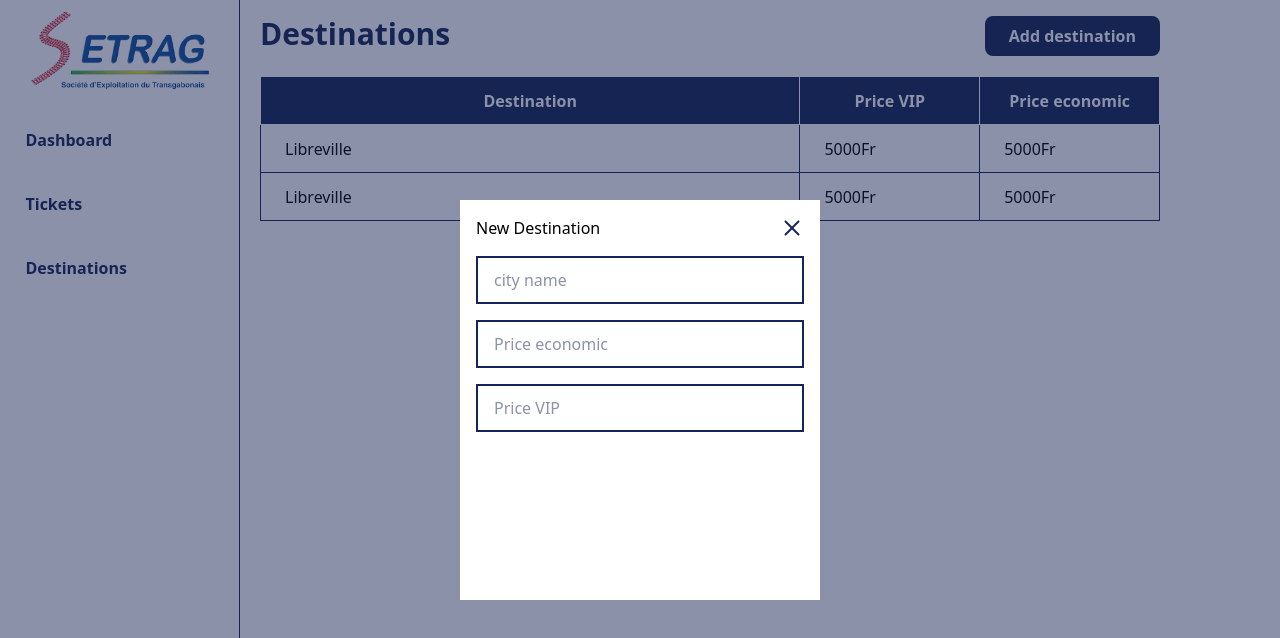
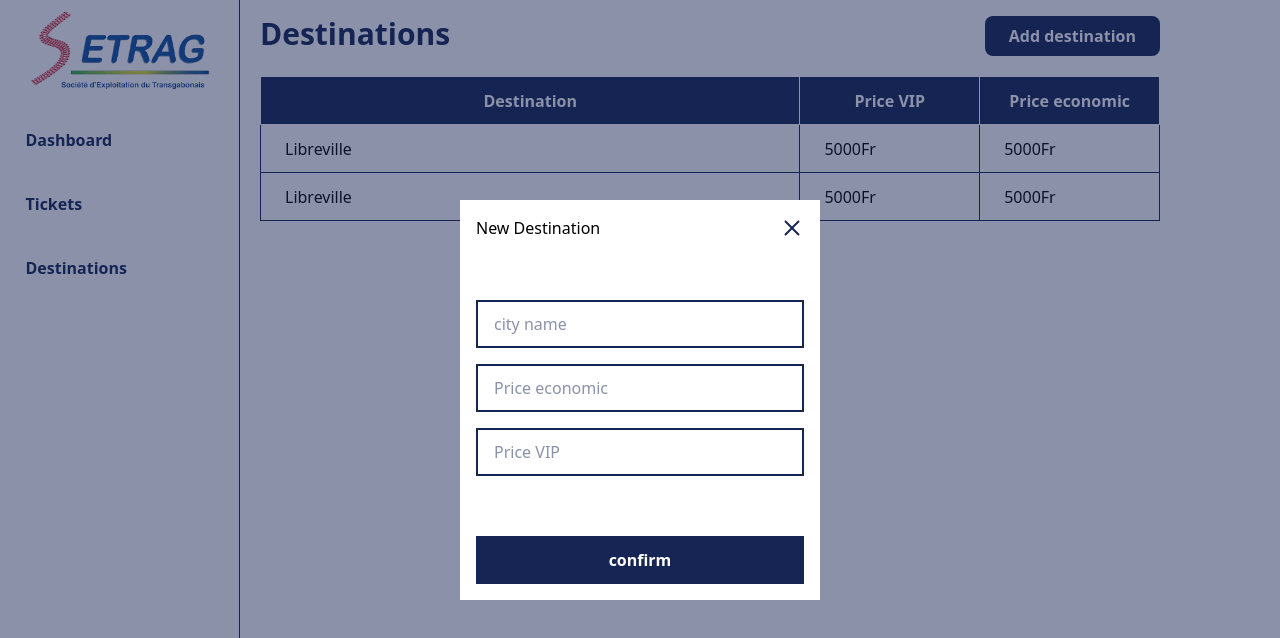
Before and after one commit to Tshobohwa/setrag, a React (Create React App) app: page /Destinations in a window 1280 px wide. Shown: the top 638 px of the page. Built offline with nearby package versions, Linux system fonts and the light colour scheme.

Commit message:
Style form

```diff
--- a/src/components/popups/NewDestination.jsx
+++ b/src/components/popups/NewDestination.jsx
@@ -4,13 +4,14 @@ import { CgClose } from "react-icons/cg";
 const NewDestination = ({ close }) => {
   return (
     <div className="h-[100vh] w-[100vw] bg-blue-950/50 flex items-center justify-center z-50 fixed top-0 left-0 bottom-0 right-0">
-      <div className="w-[360px] h-[400px] bg-white p-4 flex flex-col gap-4">
+      <div className="w-[360px] h-[400px] bg-white p-4 flex flex-col justify-between gap-4">
         <div className="w-full flex justify-between items-center">
           <p>New Destination</p>
           <button className="flex items-center justify-center text-blue-950">
             <CgClose size={24} />
           </button>
         </div>
+        <div className="w-full flex flex-col gap-4">
           <input
             type="text"
             name=""
@@ -33,6 +34,11 @@ const NewDestination = ({ close }) => {
             placeholder="Price VIP"
           />
         </div>
+
+        <button className="w-full h-[3rem] bg-blue-950 text-white font-semibold">
+          confirm
+        </button>
+      </div>
     </div>
   );
 };
```
Lines whose indentation alone changed are shown as unchanged.
